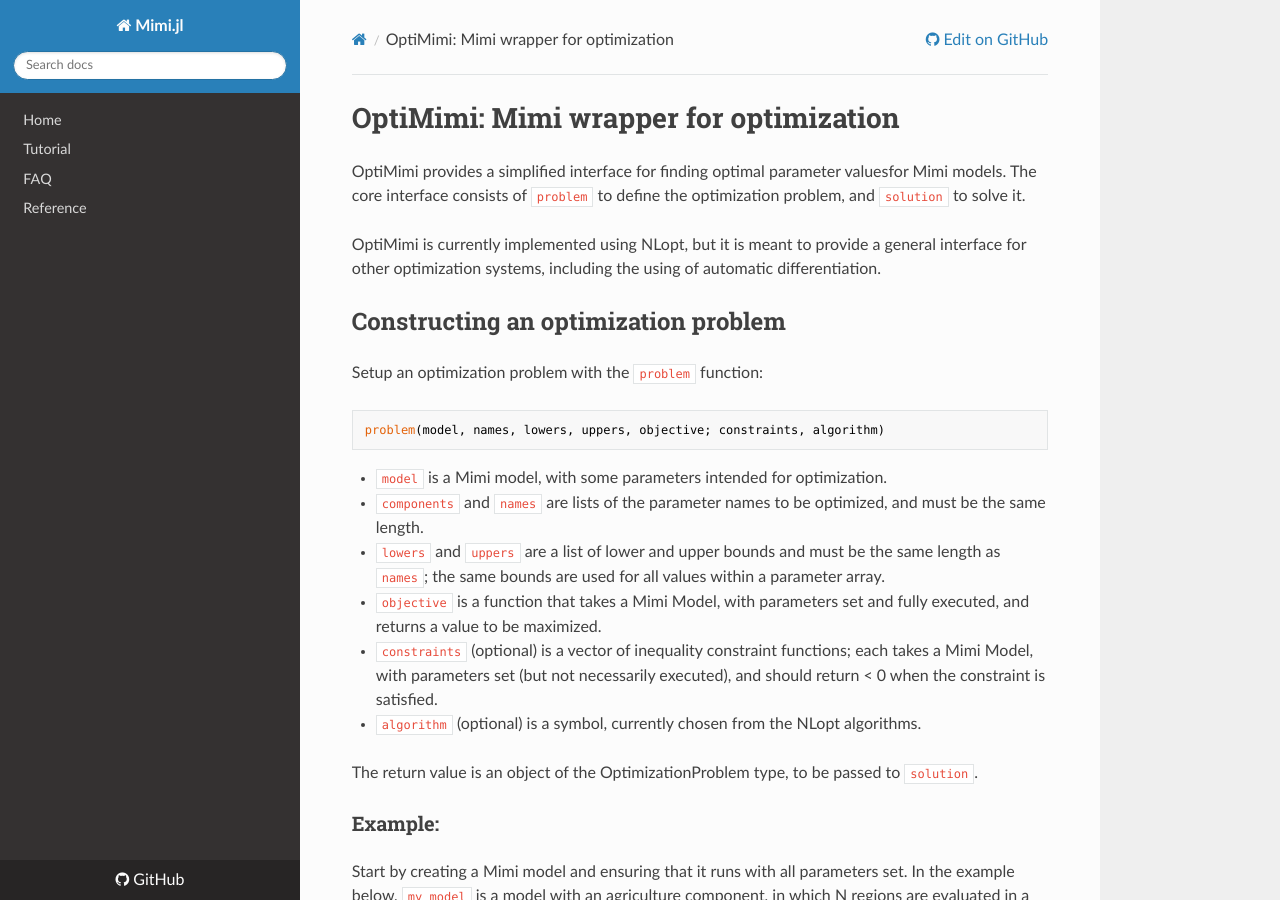
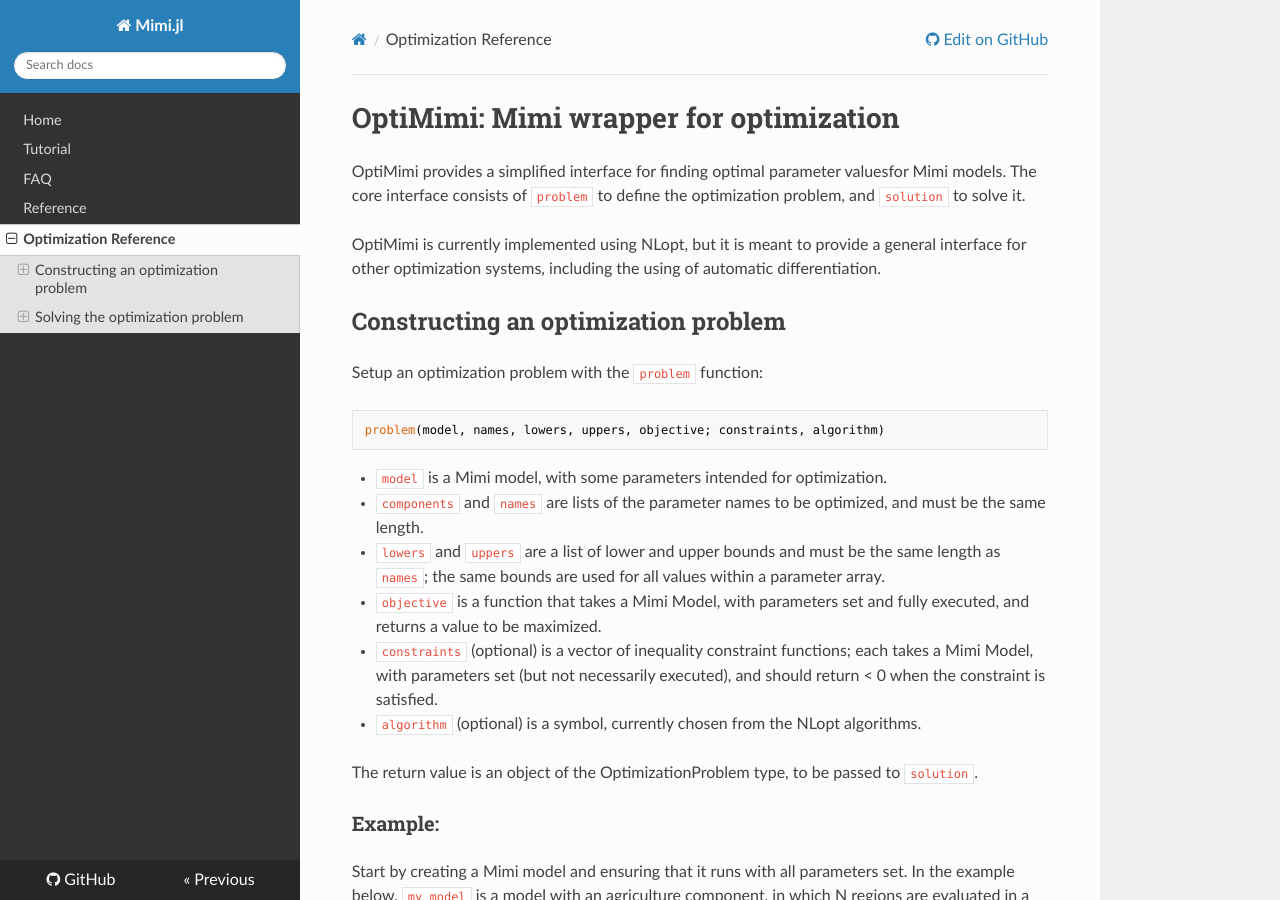
Before and after one commit to mimiframework/Mimi.jl, an MkDocs documentation site: the page built from doc/optimimi.md, in a window 1280 px wide and 900 px high. Built offline with MkDocs 1.6.1, drawn with Linux system fonts in a browser that asks for light colours; nearby versions of some CDN libraries; old or Windows-style settings are respelled for this version of MkDocs.

Commit message:
minor updates for publicing

```diff
--- a/mkdocs.yml
+++ b/mkdocs.yml
@@ -8,3 +8,4 @@
 - Tutorial: tutorial.md
 - FAQ: faq.md
 - Reference: reference.md
+- 'Optimization Reference': optimimi.md
```
Also changed, not shown: 1 other file.
